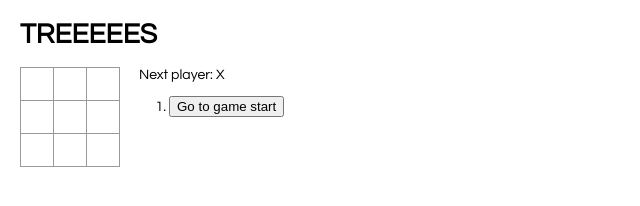
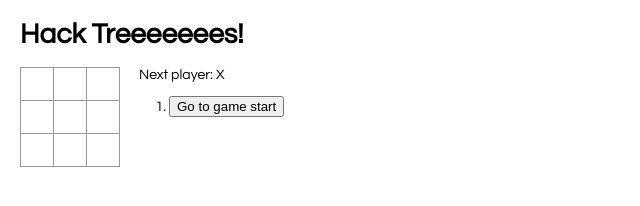
Before and after one commit to timmyreilly/my-app-react-scratchpad, a React app: page / in a window 1280 px wide. Shown: the whole page, without its empty margins (0-640 px from the left). Built offline with nearby package versions, Linux system fonts and the light colour scheme.

Commit message:
small change

```diff
--- a/src/index.js
+++ b/src/index.js
@@ -104,7 +104,7 @@ class Game extends React.Component {
         }
 
         return (
-            <div><h1>TREEEEES</h1>
+            <div><h1>Hack Treeeeeees!</h1>
             <div className="game">
                 <div className="game-board">
                     <Board
```
Also changed, not shown: build/asset-manifest.json, build/index.html, build/service-worker.js, 2 other files.
